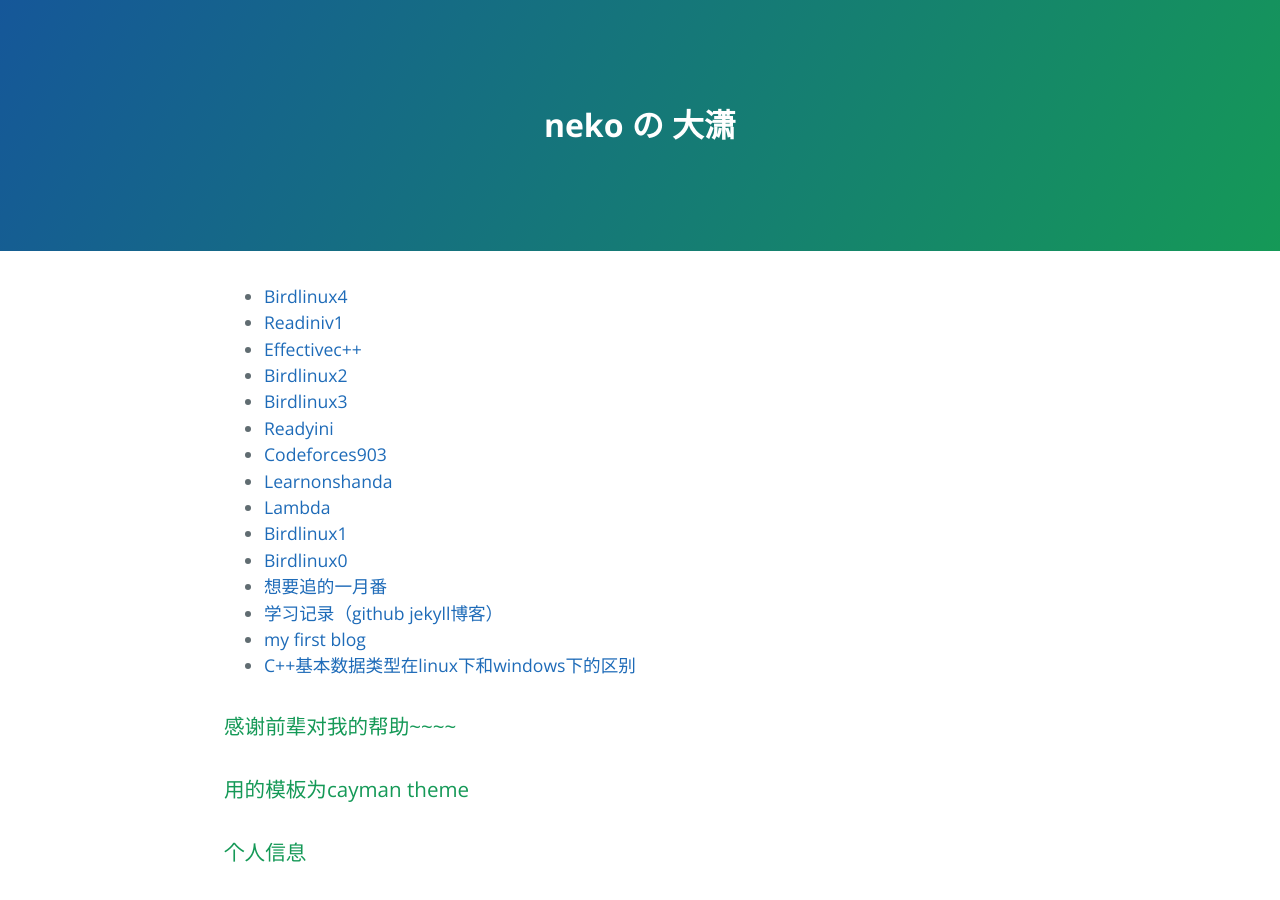
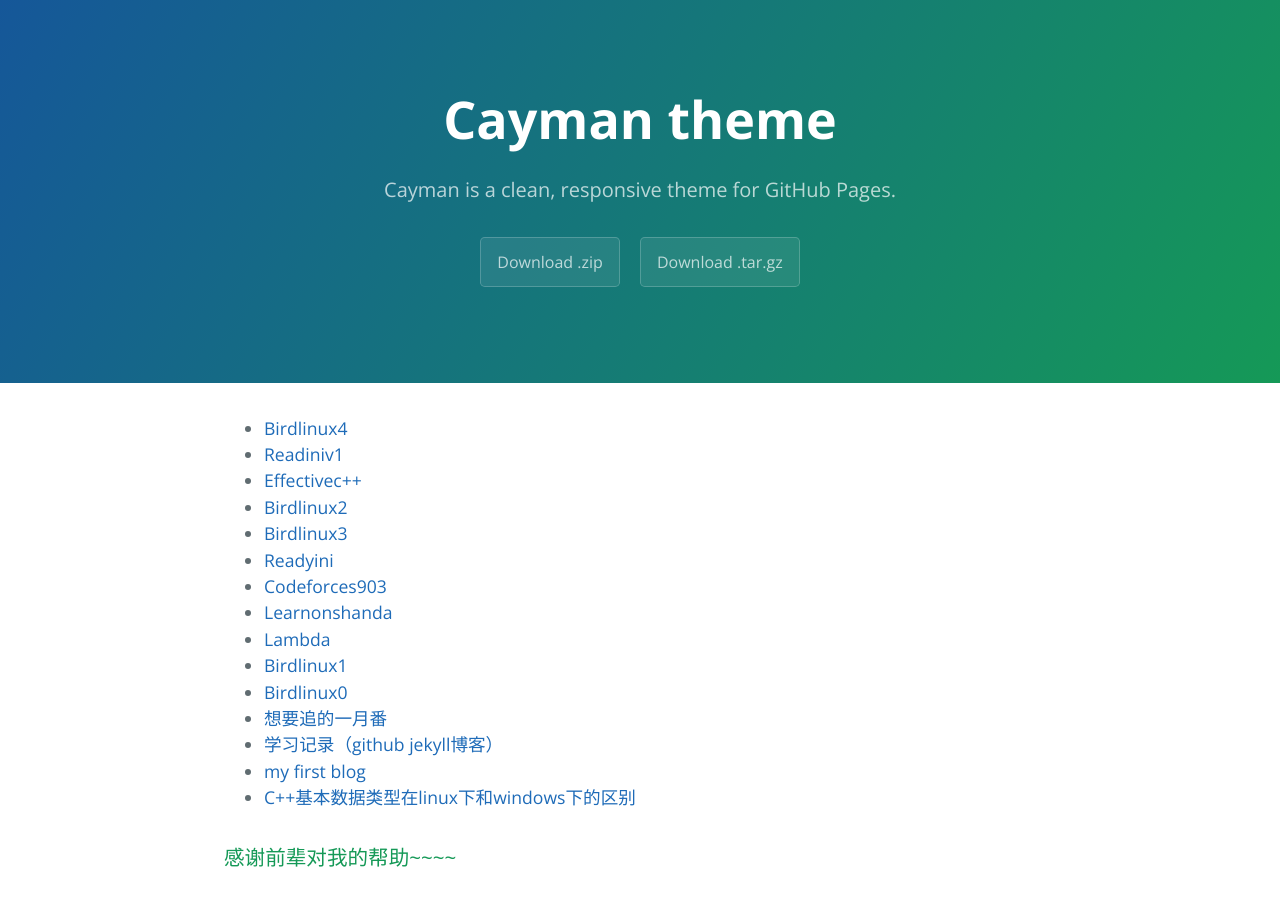
Before and after one commit to cuiyixiao/cuiyixiao.github.io, a Jekyll site: the page built from index.md, in a window 1280 px wide and 900 px high. Built offline with Jekyll 4.4.1, drawn with Linux system fonts in a browser that asks for light colours.

Commit message:
Update default.html

```diff
--- a/_layouts/default.html
+++ b/_layouts/default.html
@@ -11,7 +11,15 @@
   </head>
   <body>
     <section class="page-header">
-      <h1>neko の 大潇</h1>
+      <h1 class="project-name">{{ site.title | default: site.github.repository_name }}</h1>
+      <h2 class="project-tagline">{{ site.description | default: site.github.project_tagline }}</h2>
+      {% if site.github.is_project_page %}
+        <a href="{{ site.github.repository_url }}" class="btn">View on GitHub</a>
+      {% endif %}
+      {% if site.show_downloads %}
+        <a href="{{ site.github.zip_url }}" class="btn">Download .zip</a>
+        <a href="{{ site.github.tar_url }}" class="btn">Download .tar.gz</a>
+      {% endif %}
     </section>
 
     <section class="main-content">
```
